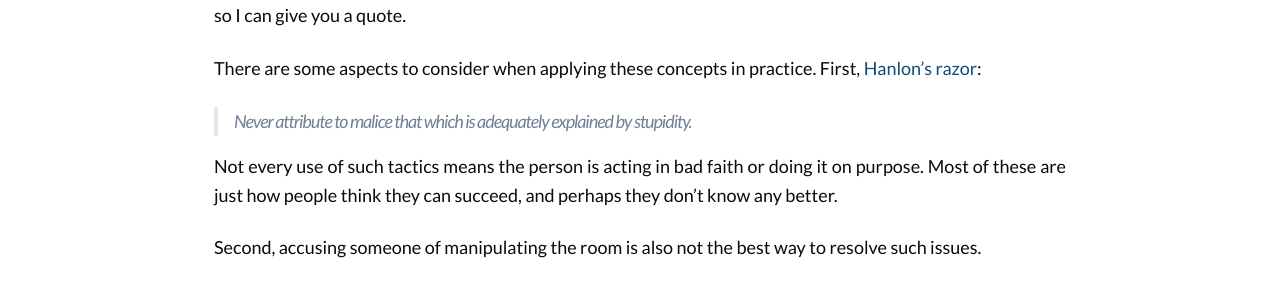
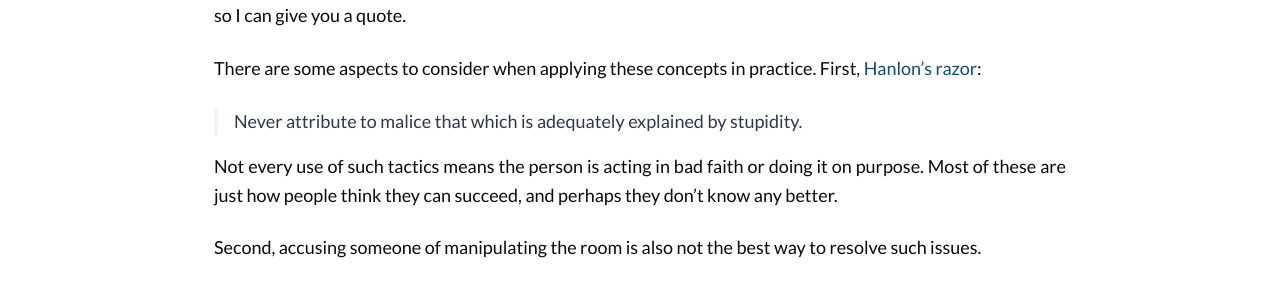
Before and after one commit to slhck/slhck.github.io, a Jekyll site: the page built from _posts/2026-06-23-argument-tactics-in-standardization.md, in a window 1280 px wide. Shown: the part 4542-4833 px from the top of the page. Built offline with Jekyll 4.4.1, drawn with Linux system fonts in a browser that asks for light colours.

Commit message:
style: fix bold rendering and improve dark-mode quotes
The light body weight (300) made the browser's relative `bolder` for
<strong> resolve to only 400, so bold text matched normal text. Force an
absolute font-weight: 700 so it renders bold.

Also override Minima's blockquote styling with theme-aware colours so
quotes stay readable and lighter in dark mode, and drop the italics and
tightened letter-spacing for easier reading.

Co-Authored-By: Claude Opus 4.8 <noreply@anthropic.com>

```diff
--- a/assets/main.scss
+++ b/assets/main.scss
@@ -167,6 +167,23 @@ p {
     &:last-child {
         margin-bottom: 0;
     }
+}
+
+// Bold text: the body weight is light (300), and the browser's default
+// `bolder` for <strong> only resolves to 400 from that base, so bold text
+// looked identical to normal. Force an absolute weight so it renders bold.
+strong, b {
+    font-weight: 700;
+}
+
+// Blockquotes: override Minima's fixed grey/italic styling. Use a
+// theme-aware colour so quotes stay readable (and lighter) in dark mode,
+// and drop the italics and tightened letter-spacing for easier reading.
+blockquote {
+    color: var(--color-text-secondary);
+    border-left: 4px solid var(--color-border-light);
+    font-style: normal;
+    letter-spacing: normal;
 }
 
 // List styling
```
